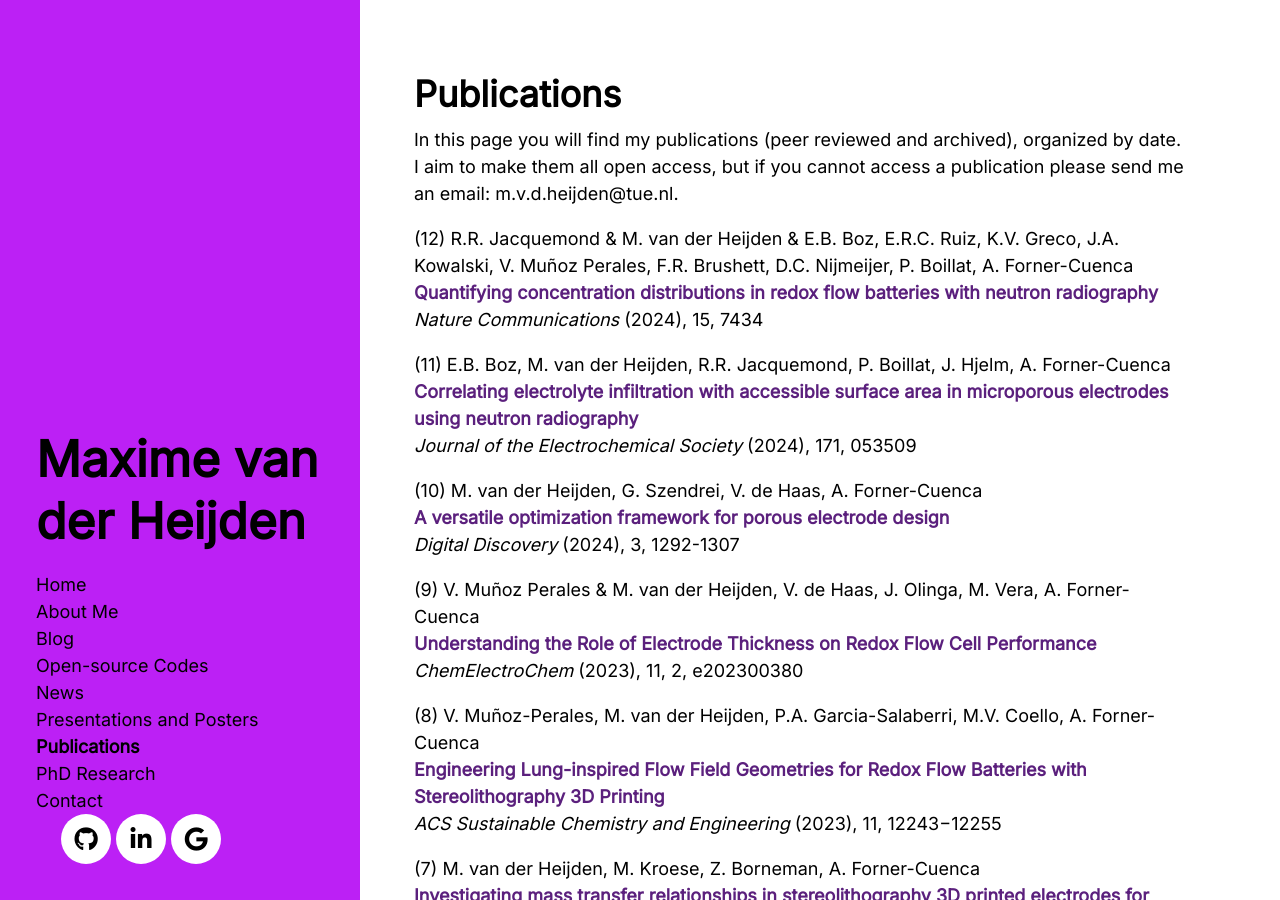
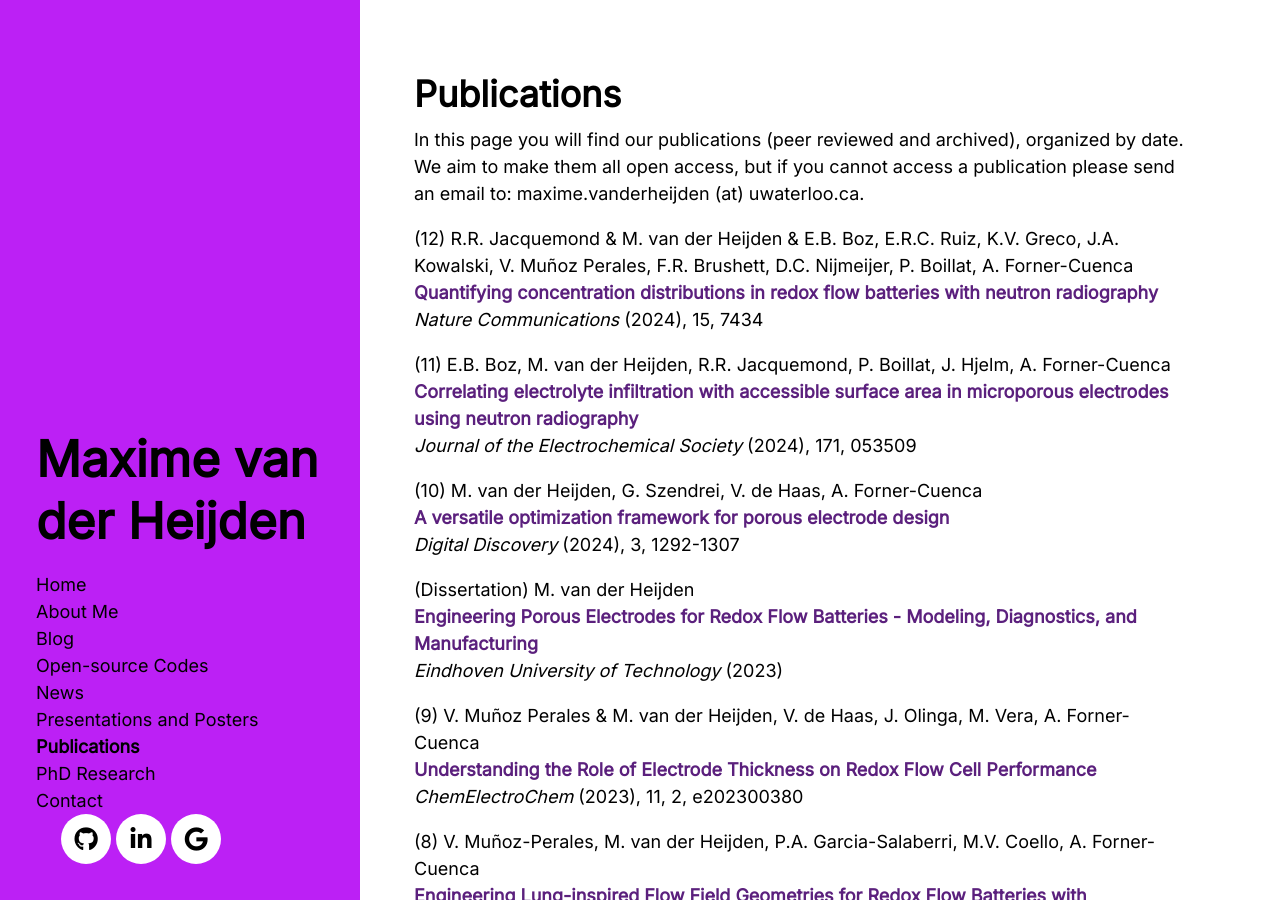
Before and after one commit to MaximevdHeijden/MaximevdHeijden.github.io, a Jekyll site: the page built from Publications.md, in a window 1280 px wide and 900 px high. Built offline with Jekyll 4.4.1, drawn with Linux system fonts in a browser that asks for light colours; nearby versions of some CDN libraries.

Commit message:
Update Publications.md

```diff
--- a/Publications.md
+++ b/Publications.md
@@ -3,7 +3,7 @@ layout: page
 title: Publications
 ---
 
-In this page you will find my publications (peer reviewed and archived), organized by date. I aim to make them all open access, but if you cannot access a  publication please send me an email: m.v.d.heijden@tue.nl.
+In this page you will find our publications (peer reviewed and archived), organized by date. We aim to make them all open access, but if you cannot access a publication please send an email to: maxime.vanderheijden (at) uwaterloo.ca.
 
 (12) R.R. Jacquemond & M. van der Heijden & E.B. Boz, E.R.C. Ruiz, K.V. Greco, J.A. Kowalski, V. Muñoz Perales, F.R. Brushett, D.C. Nijmeijer, P. Boillat, A. Forner-Cuenca\
 **[Quantifying concentration distributions in redox flow batteries with neutron radiography](https://www.nature.com/articles/s41467-024-50120-7)**\
@@ -16,6 +16,10 @@ In this page you will find my publications (peer reviewed and archived), organiz
 (10) M. van der Heijden, G. Szendrei, V. de Haas, A. Forner-Cuenca\
 **[A versatile optimization framework for porous electrode design](https://pubs.rsc.org/en/content/articlelanding/2024/dd/d3dd00247k)**\
 *Digital Discovery* (2024), 3, 1292-1307
+
+(Dissertation) M. van der Heijden\
+**[Engineering Porous Electrodes for Redox Flow Batteries - Modeling, Diagnostics, and Manufacturing](/public/files/Thesis M van der Heijden 13112023 - with cover.pdf)**\
+*Eindhoven University of Technology* (2023)
 
 (9) V. Muñoz Perales & M. van der Heijden, V. de Haas, J. Olinga, M. Vera, A. Forner-Cuenca\
 **[Understanding the Role of Electrode Thickness on Redox Flow Cell Performance](https://chemistry-europe.onlinelibrary.wiley.com/doi/full/10.1002/celc.202300380)**\
```
